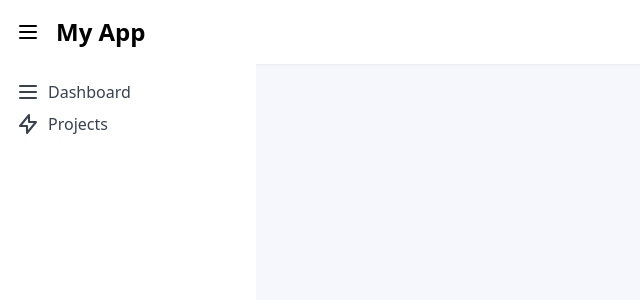
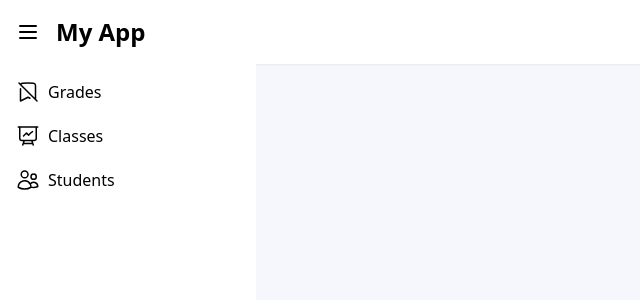
Before and after one commit to RyanZeelie/FullStackAppKC, a React (Vite) app in the folder Client/: page / in a window 1280 px wide. Shown: the top 300 px of the page, without its empty margins (0-640 px from the left). Built offline with nearby package versions, Linux system fonts and the light colour scheme.

Commit message:
Added menu items

```diff
--- /dev/null
+++ b/Client/src/components/common/icons/Icons.jsx
@@ -0,0 +1,60 @@
+import React from "react";
+
+export const GradesIcon = () => {
+  return (
+    <svg
+      xmlns="http://www.w3.org/2000/svg"
+      fill="none"
+      viewBox="0 0 24 24"
+      strokeWidth={1.5}
+      stroke="currentColor"
+      className="w-6 h-6"
+    >
+      <path
+        strokeLinecap="round"
+        strokeLinejoin="round"
+        d="M3 3l1.664 1.664M21 21l-1.5-1.5m-5.485-1.242L12 17.25 4.5 21V8.742m.164-4.078a2.15 2.15 0 011.743-1.342 48.507 48.507 0 0111.186 0c1.1.128 1.907 1.077 1.907 2.185V19.5M4.664 4.664L19.5 19.5"
+      />
+    </svg>
+  );
+};
+
+export const ClassesIcon = () => {
+  return (
+    <svg
+      xmlns="http://www.w3.org/2000/svg"
+      fill="none"
+      viewBox="0 0 24 24"
+      strokeWidth={1.5}
+      stroke="currentColor"
+      className="w-6 h-6"
+    >
+      <path
+        strokeLinecap="round"
+        strokeLinejoin="round"
+        d="M3.75 3v11.25A2.25 2.25 0 006 16.5h2.25M3.75 3h-1.5m1.5 0h16.5m0 0h1.5m-1.5 0v11.25A2.25 2.25 0 0118 16.5h-2.25m-7.5 0h7.5m-7.5 0l-1 3m8.5-3l1 3m0 0l.5 1.5m-.5-1.5h-9.5m0 0l-.5 1.5m.75-9l3-3 2.148 2.148A12.061 12.061 0 0116.5 7.605"
+      />
+    </svg>
+  );
+};
+
+export const StudentsIcon = () => {
+  return (
+    <svg
+      xmlns="http://www.w3.org/2000/svg"
+      fill="none"
+      viewBox="0 0 24 24"
+      stroke-width="1.5"
+      stroke="currentColor"
+      class="w-6 h-6"
+    >
+      <path
+        stroke-linecap="round"
+        stroke-linejoin="round"
+        d="M15 19.128a9.38 9.38 0 002.625.372 9.337 9.337 0 004.121-.952 4.125 4.125 0 00-7.533-2.493M15 19.128v-.003c0-1.113-.285-2.16-.786-3.07M15 19.128v.106A12.318 12.318 0 018.624 21c-2.331 0-4.512-.645-6.374-1.766l-.001-.109a6.375 6.375 0 0111.964-3.07M12 6.375a3.375 3.375 0 11-6.75 0 3.375 3.375 0 016.75 0zm8.25 2.25a2.625 2.625 0 11-5.25 0 2.625 2.625 0 015.25 0z"
+      />
+    </svg>
+  );
+};
+
+export default { GradesIcon, ClassesIcon, StudentsIcon };
--- a/Client/src/components/common/layout/SideMenu.jsx
+++ b/Client/src/components/common/layout/SideMenu.jsx
@@ -1,6 +1,6 @@
 import React from "react";
-
-const SideMenu = ({ openState = true, setOpenState }) => {
+import Menu from "../../../constants/Menu";
+const SideMenu = ({ openState = true }) => {
   return (
     <div
       className={`bg-[#FFFFFF] h-screen w-64 transition-all duration-300 ease-in-out ${
@@ -8,51 +8,14 @@ const SideMenu = ({ openState = true, setOpenState }) => {
       }`}
     >
       <ul className="p-4">
-        <li className="mb-2">
-          <a
-            href="#"
-            className="flex items-center text-gray-700 hover:text-blue-500 transition duration-300 ease-in-out"
-          >
-            <svg
-              xmlns="http://www.w3.org/2000/svg"
-              className="h-6 w-6 mr-2"
-              fill="none"
-              viewBox="0 0 24 24"
-              stroke="currentColor"
-            >
-              <path
-                strokeLinecap="round"
-                strokeLinejoin="round"
-                strokeWidth="2"
-                d="M4 6h16M4 12h16M4 18h16"
-              />
-            </svg>
-            Dashboard
-          </a>
-        </li>
-        <li className="mb-2">
-          <a
-            href="#"
-            className="flex items-center text-gray-700 hover:text-blue-500 transition duration-300 ease-in-out"
-          >
-            <svg
-              xmlns="http://www.w3.org/2000/svg"
-              className="h-6 w-6 mr-2"
-              fill="none"
-              viewBox="0 0 24 24"
-              stroke="currentColor"
-            >
-              <path
-                strokeLinecap="round"
-                strokeLinejoin="round"
-                strokeWidth="2"
-                d="M13 10V3L4 14h7v7l9-11h-7z"
-              />
-            </svg>
-            Projects
-          </a>
-        </li>
-        {/* Add more menu items here */}
+        {Menu.map((menuItem) => {
+          return (
+            <li className="mb-5 flex">
+              {<menuItem.icon />}
+              <span className="ml-2"> {menuItem.label}</span>
+            </li>
+          );
+        })}
       </ul>
     </div>
   );
--- /dev/null
+++ b/Client/src/constants/Menu.js
@@ -0,0 +1,23 @@
+import {
+  GradesIcon,
+  ClassesIcon,
+  StudentsIcon,
+} from "../components/common/icons/Icons";
+
+const Menu = [
+  {
+    label: "Grades",
+    icon: GradesIcon,
+    route: "/classes",
+  },
+  { label: "Classes",
+    icon: ClassesIcon,
+    route: "/classes"
+  },
+  { label: "Students",
+    icon: StudentsIcon,
+    route: "/students"
+  },
+];
+
+export default Menu;
--- a/Client/vite.config.js
+++ b/Client/vite.config.js
@@ -5,6 +5,6 @@ import basicSsl from '@vitejs/plugin-basic-ssl'
 export default defineConfig({
   plugins: [react(),basicSsl()],
   server: {
-    port: 3006,
+    port: 3004,
   },
 })
```
